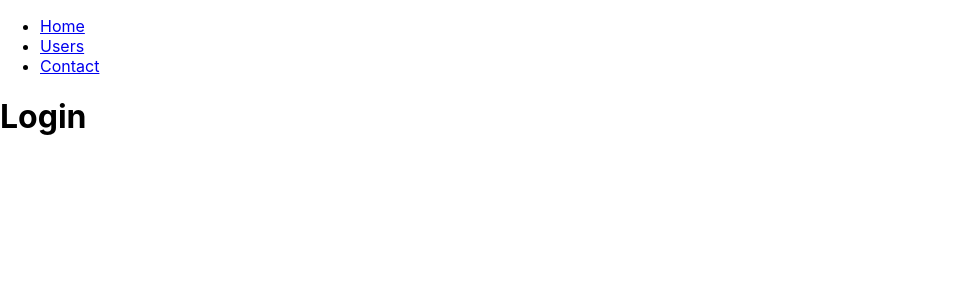
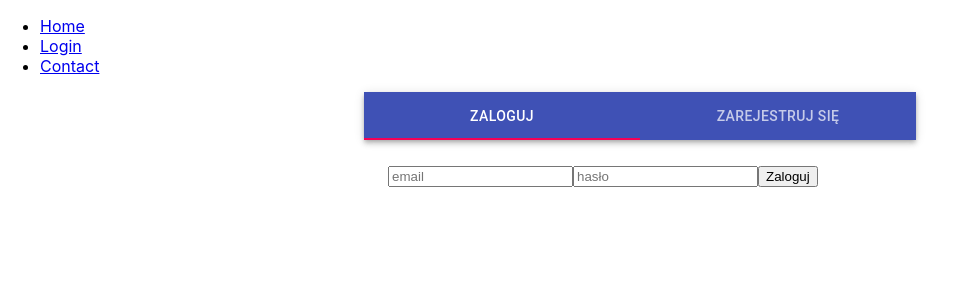
Before and after one commit to ponyhunt3r/sign-app-front, a React (Create React App) app: page /login in a window 1280 px wide. Shown: the top 300 px of the page, without its empty margins (0-980 px from the left). Built offline with nearby package versions, Linux system fonts and the light colour scheme.

Commit message:
added form and formik

```diff
--- a/package.json
+++ b/package.json
@@ -5,11 +5,14 @@
   "dependencies": {
     "@material-ui/core": "^4.5.0",
     "@material-ui/icons": "^4.4.3",
+    "@types/yup": "^0.26.24",
+    "formik": "^1.5.8",
     "react": "^16.10.2",
     "react-dom": "^16.10.2",
     "react-router-dom": "^5.1.2",
     "react-scripts": "3.2.0",
-    "typescript": "^3.6.4"
+    "typescript": "^3.6.4",
+    "yup": "^0.27.0"
   },
   "scripts": {
     "start": "react-scripts start",
--- a/src/index.js
+++ b/src/index.js
@@ -16,7 +16,7 @@ const routing = (
           <Link to="/">Home</Link>
         </li>
         <li>
-          <Link to="/users">Users</Link>
+          <Link to="/login">Login</Link>
         </li>
         <li>
           <Link to="/contact">Contact</Link>
--- a/src/pages/login/login.tsx
+++ b/src/pages/login/login.tsx
@@ -1,7 +1,77 @@
-import React from 'react'
-class Login extends React.Component {
-  render() {
-    return <h1>Login</h1>
-  }
+import React from 'react';
+import { makeStyles, Theme } from '@material-ui/core/styles';
+import AppBar from '@material-ui/core/AppBar';
+import Tabs from '@material-ui/core/Tabs';
+import Tab from '@material-ui/core/Tab';
+import Typography from '@material-ui/core/Typography';
+import Box from '@material-ui/core/Box';
+import Container from '@material-ui/core/Container';
+import LoginWrapper from './loginWrapper';
+
+interface TabPanelProps {
+  children?: React.ReactNode;
+  index: any;
+  value: any;
 }
-export default Login
+
+function TabPanel(props: TabPanelProps) {
+  const { children, value, index, ...other } = props;
+
+  return (
+    <Typography
+      component="div"
+      role="tabpanel"
+      hidden={value !== index}
+      id={`simple-tabpanel-${index}`}
+      aria-labelledby={`simple-tab-${index}`}
+      {...other}
+    >
+      <Box p={3}>{children}</Box>
+    </Typography>
+  );
+}
+
+function a11yProps(index: any) {
+  return {
+    id: `simple-tab-${index}`,
+    'aria-controls': `simple-tabpanel-${index}`,
+  };
+}
+
+const useStyles = makeStyles((theme: Theme) => ({
+  root: {
+    flexGrow: 1,
+    backgroundColor: theme.palette.background.paper,
+  },
+}));
+
+export default function SimpleTabs() {
+  const classes = useStyles();
+  const [value, setValue] = React.useState(0);
+
+  const handleChange = (event: React.ChangeEvent<{}>, newValue: number) => {
+    setValue(newValue);
+  };
+
+  return (
+    <div className={classes.root}>
+        <Container maxWidth="sm">
+            <AppBar position="static">
+                <Tabs value={value}
+                      onChange={handleChange}
+                      aria-label="simple tabs example"
+                      variant="fullWidth">
+                <Tab label="Zaloguj" {...a11yProps(0)} />
+                <Tab label="Zarejestruj się" {...a11yProps(1)} />
+                </Tabs>
+            </AppBar>
+            <TabPanel value={value} index={0}>
+                <LoginWrapper/>
+            </TabPanel>
+            <TabPanel value={value} index={1}>
+                Register
+            </TabPanel>
+        </Container>
+    </div>
+  );
+}
--- /dev/null
+++ b/src/pages/login/loginForm.tsx
@@ -0,0 +1,19 @@
+import React from 'react';
+import { Formik, Form, Field, ErrorMessage } from 'formik';
+import * as yup  from 'yup';
+import { PureComponent } from 'react';
+
+const LoginForm = ( props: any)=> {
+
+  const { onSubmit } = props;
+  return (<form autoComplete="off">
+                <Field type="text" name="email" placeholder="email"/>
+                <ErrorMessage name="email" />
+                <Field type="password" name="password" placeholder="hasło" />
+                <ErrorMessage name="password" />
+                <button type="submit">Zaloguj</button> </form>
+  )
+
+}
+
+export default LoginForm
--- /dev/null
+++ b/src/pages/login/loginWrapper.jsx
@@ -0,0 +1,25 @@
+import { withFormik } from "formik"
+import * as yup from "yup"
+import LoginForm from "./loginForm"
+
+const LoginWrapper = LoginForm
+
+const LoginValidation = yup.object().shape({
+  email: yup
+    .string()
+    .email()
+    .required(),
+  password: yup
+    .string()
+    .required(),
+})
+
+export default withFormik({
+    handleSubmit: (values, { setSubmitting }) => {
+    console.log("Submitted Email:", values.email)
+    console.log("Submitted Password:", values.password)
+    setTimeout(() => setSubmitting(false), 3 * 1000)
+  },
+  validationSchema: LoginValidation,
+  initialValues: {email: 'fff', password: ''}
+})(LoginWrapper)
```
Also changed, not shown: src/pages/login/registerForm.tsx (added, +16 -0 lines), 1 other file (tests, documents, lock files or other folders).
